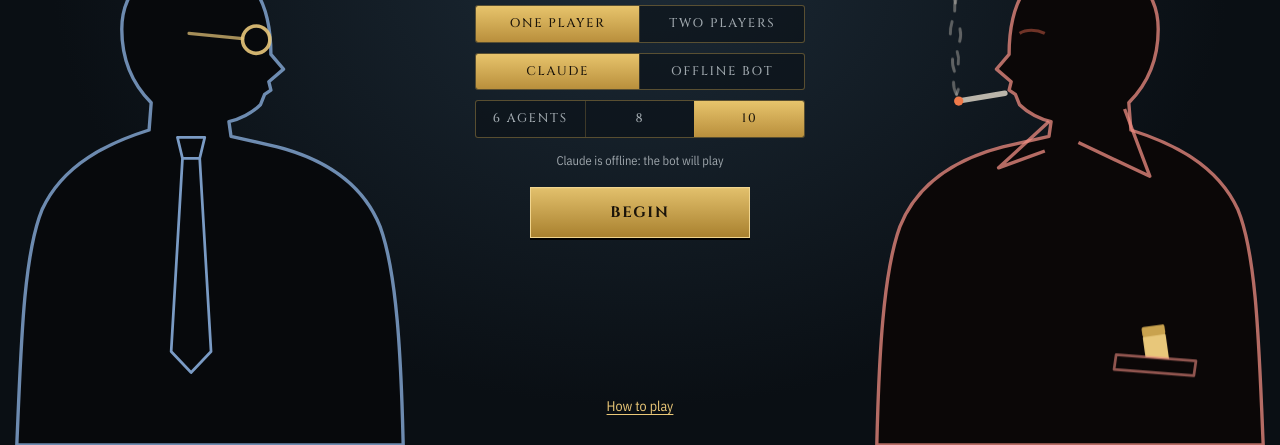
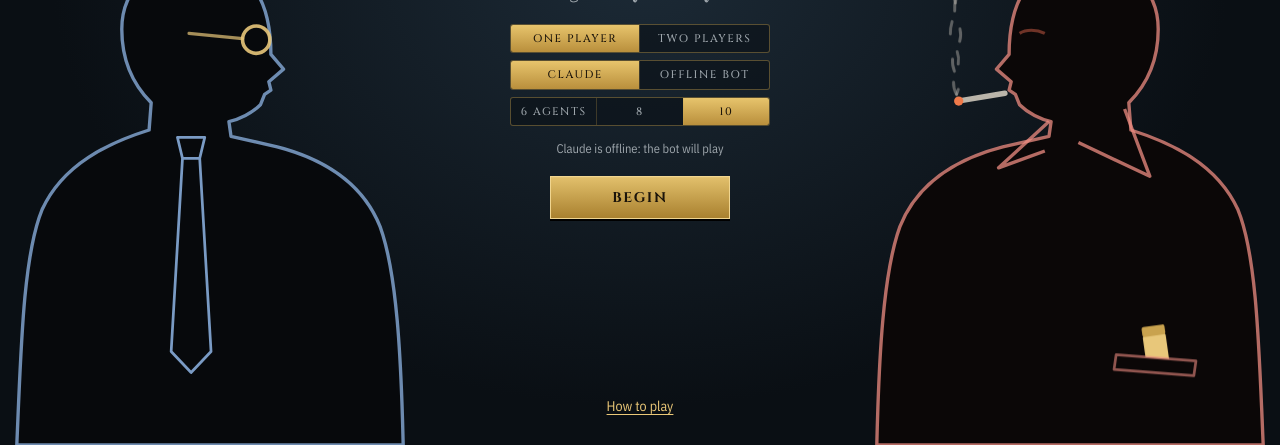
Before and after one commit to MajedGitsGood/moscow-rules, a website with bundled scripts: page index.html in a window 1280 px wide. Shown: the part 355-800 px from the top of the page. Built offline with nearby package versions, Linux system fonts and the light colour scheme; files whose address does not match are found by name.

Commit message:
Title: Moscow Rules on two smaller lines; smaller toggles; drop the Claude-plays note
Co-Authored-By: Claude Opus 5.5 <noreply@anthropic.com>

```diff
--- a/js/main.js
+++ b/js/main.js
@@ -191,14 +191,14 @@ function titleScreen() {
   return `<div class="title">
     <div class="title-figs"><div class="fig control">${SPYMASTER.control}<span>Control</span></div><div class="fig karla">${lexMode() === 'smiley' ? SPYMASTER.karla.replace('class="lighter-g"', 'class="lighter-g lit"') : SPYMASTER.karla}<span>Karla</span></div></div>
     <div class="title-text">
-      <h1>${gameName().toUpperCase()}</h1>
+      <h1 class="${lexMode() === 'smiley' ? 'two-line' : ''}">${gameName().toUpperCase().split(' ').join('<br>')}</h1>
       <p class="tagline">Your best agent may already be theirs.</p>
       <div class="setup-opts">
         ${seg('players', [['1', 'One player'], ['2', 'Two players']])}
         ${seg('opponent', [['claude', label('Karla', 'Claude')], ['bot', 'Offline bot']], prefs.players === '2')}
         ${seg('size', [['6', '6 agents'], ['8', '8'], ['10', '10']])}
       </div>
-      <small class="opt-note">${prefs.players === '2' ? 'Hot-seat: pass the device between turns' : prefs.opponent === 'claude' ? (st.llm ? 'Claude plays Moscow Centre' : 'Claude is offline: the bot will play') : 'No Claude needed'}</small>
+      ${prefs.players === '2' ? '<small class="opt-note">Hot-seat: pass the device between turns</small>' : prefs.opponent === 'claude' && !st.llm ? '<small class="opt-note">Claude is offline: the bot will play</small>' : ''}
       <button class="btn gold begin" data-act="new">Begin</button>
       ${saved?.game?.version === 2 && saved.game.phase !== 'over' ? '<button class="btn ghost" data-act="continue">Continue the operation</button>' : ''}
     </div>
--- a/style.css
+++ b/style.css
@@ -687,15 +687,16 @@ kbd { font-family: var(--ui); font-size: 9.5px; line-height: 1; padding: 2px 4px
 .plate.karla-down small { color: #e9c2bd; font-size: 11px; }
 
 /* ---------- title: choices as segmented toggles ---------- */
-.setup-opts { display: flex; flex-direction: column; gap: 10px; align-items: center; }
+.setup-opts { display: flex; flex-direction: column; gap: 7px; align-items: center; }
+.title h1.two-line { font-size: clamp(34px, 5.2vw, 64px); line-height: 1.02; }
 .seg { display: inline-flex; border: 1px solid rgba(201,162,78,.4); border-radius: 3px; overflow: hidden; background: rgba(10,15,20,.55); }
-.seg button { background: transparent; border: none; padding: 9px 18px; min-width: 96px; color: var(--text-dim); cursor: pointer; font-family: var(--serif); font-size: 12.5px; letter-spacing: .14em; text-transform: uppercase; transition: background .15s, color .15s; }
+.seg button { background: transparent; border: none; padding: 6px 12px; min-width: 76px; color: var(--text-dim); cursor: pointer; font-family: var(--serif); font-size: 11px; letter-spacing: .14em; text-transform: uppercase; transition: background .15s, color .15s; }
 .seg button + button { border-left: 1px solid rgba(201,162,78,.25); }
 .seg button.on { background: linear-gradient(180deg, #e7c46c, #b98f3c); color: #1b140a; }
 .seg button:not(.on):not(:disabled):hover { color: var(--gold-hi); }
 .seg.off { opacity: .35; }
 .opt-note { color: var(--text-dim); font-size: 12.5px; margin-top: -4px; }
-.btn.begin { min-width: 220px; padding: 14px 18px; font-size: 15px; }
+.btn.begin { min-width: 180px; padding: 11px 16px; font-size: 14px; }
 .manual-link { position: absolute; bottom: 28px; left: 50%; transform: translateX(-50%); font-size: 14px; }
 
 /* ---------- right panel: Traffic · Station · Ours · Theirs ---------- */
@@ -715,7 +716,7 @@ kbd { font-family: var(--ui); font-size: 9.5px; line-height: 1; padding: 2px 4px
 .verdict { display: flex; align-items: center; gap: 8px; flex-wrap: wrap; }
 .verdict .btn.red { display: inline-flex; align-items: center; gap: 5px; padding: 4px 10px; }
 .verdict .btn.red .ico { width: 14px; height: 14px; }
-.seg { width: 330px; } .seg button { flex: 1; min-width: 0; padding: 9px 6px; }
+.seg { width: 260px; } .seg button { flex: 1; min-width: 0; padding: 6px 4px; }
 
 /* ---------- debrief, round 3 ---------- */
 .mo-n { width: auto; min-width: 40px; height: 40px; border-radius: 6px; flex-direction: column; gap: 0; line-height: 1; font-family: var(--serif); font-size: 20px; padding: 3px 6px; }
```
Also changed, not shown: CHANGELOG.md.
